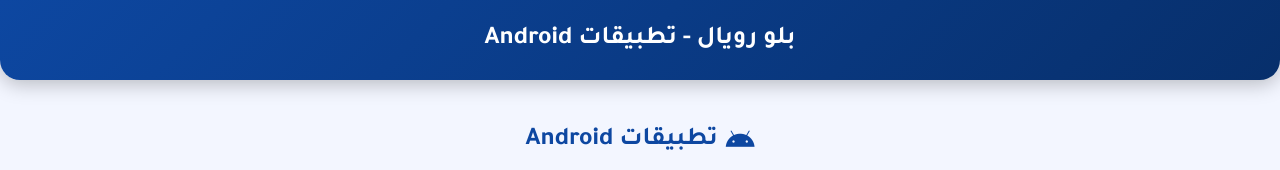
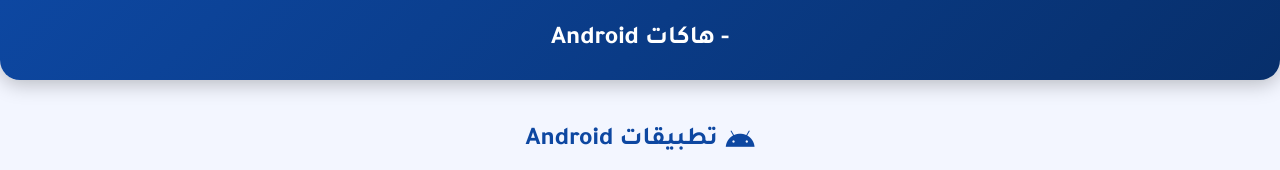
Before and after one commit to ARA8TW/AR, a plain HTML site: page android.html in a window 1280 px wide. Shown: the top 170 px of the page. Drawn offline with Linux system fonts and the light colour scheme.

Commit message:
Update android.html

```diff
--- a/android.html
+++ b/android.html
@@ -10,7 +10,7 @@
 </head>
 <body>
 
-  <header>بلو رويال - تطبيقات Android</header>
+  <header>  - هاكات Android</header>
 
   <main>
     <h2><i class="fa-brands fa-android"></i> تطبيقات Android</h2>
```
